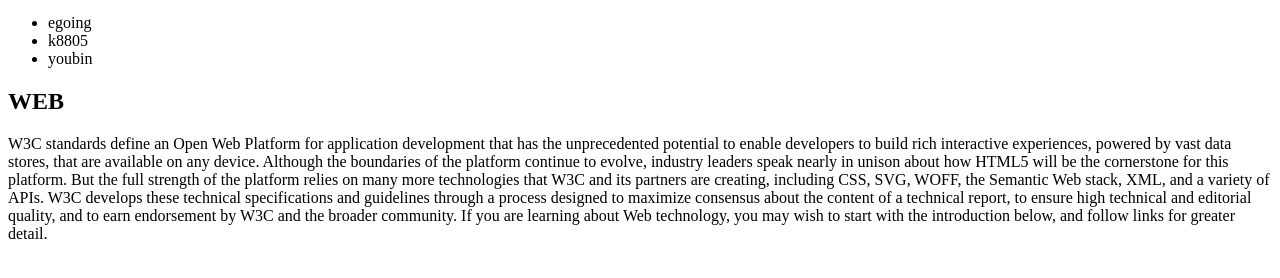
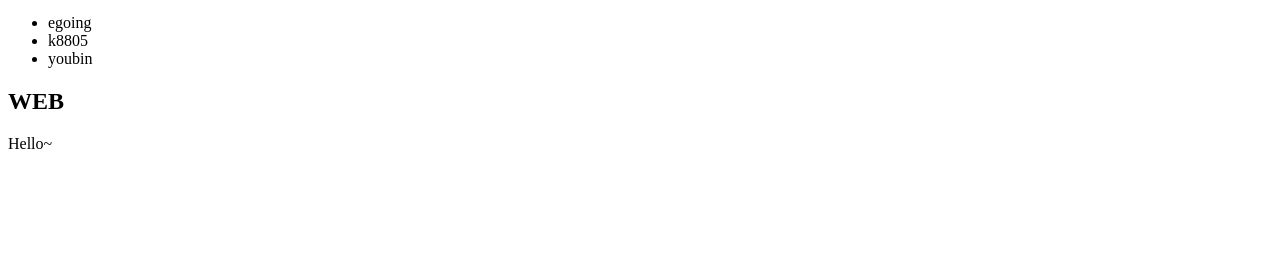
Before and after one commit to grandiss1989/my-first-web-site, a plain HTML site: page index.html in a window 1280 px wide. Shown: the part 136-414 px from the top of the page. Drawn offline with Linux system fonts and the light colour scheme.

Commit message:
수정
hello 추가

```diff
--- a/index.html
+++ b/index.html
@@ -21,11 +21,7 @@
 
     <h2>WEB</h2>
     <p>
-      W3C standards define an Open Web Platform for application development that has the unprecedented potential to enable developers to build rich interactive experiences, powered by vast data stores, that are available on any device. Although the boundaries of the platform continue to evolve, industry leaders speak nearly in unison about how HTML5 will be the cornerstone for this platform. But the full strength of the platform relies on many more technologies that W3C and its partners are creating, including CSS, SVG, WOFF, the Semantic Web stack, XML, and a variety of APIs.
-
-      W3C develops these technical specifications and guidelines through a process designed to maximize consensus about the content of a technical report, to ensure high technical       and editorial quality, and to earn endorsement by W3C and the broader community.
-
-      If you are learning about Web technology, you may wish to start with the introduction below, and follow links for greater detail.
+      Hello~
     </p>
 
   </body>
```
